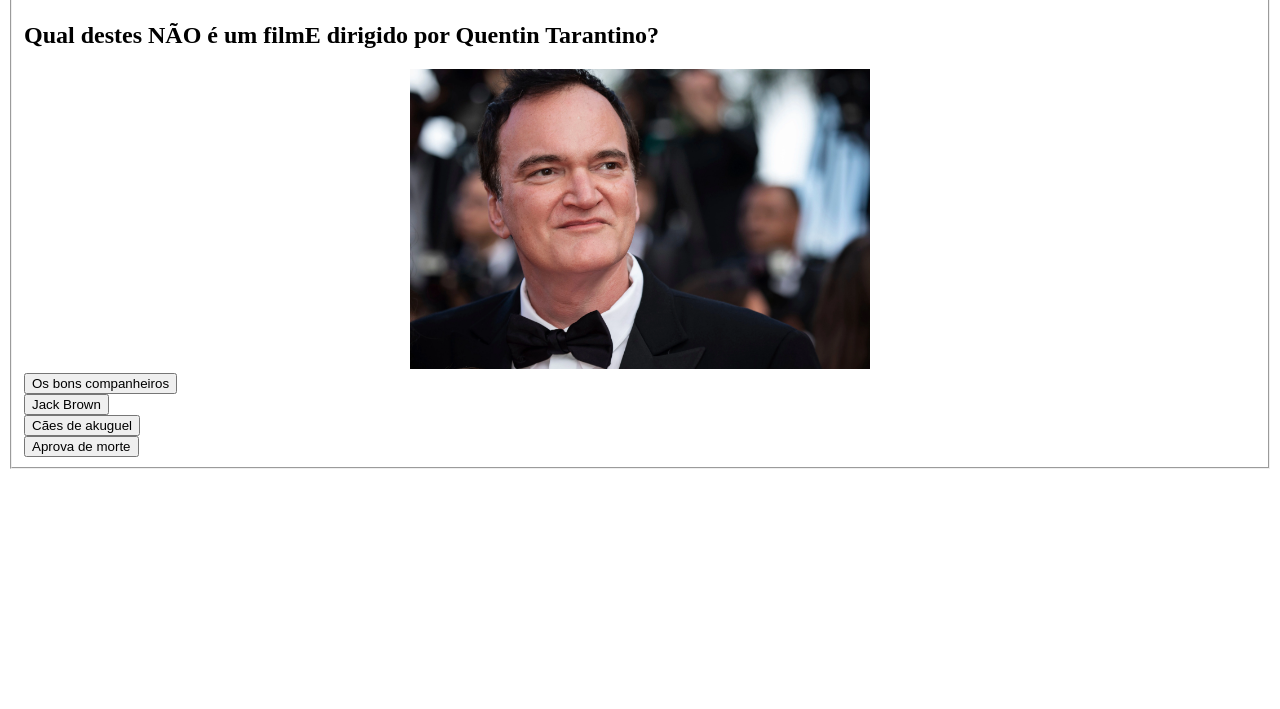
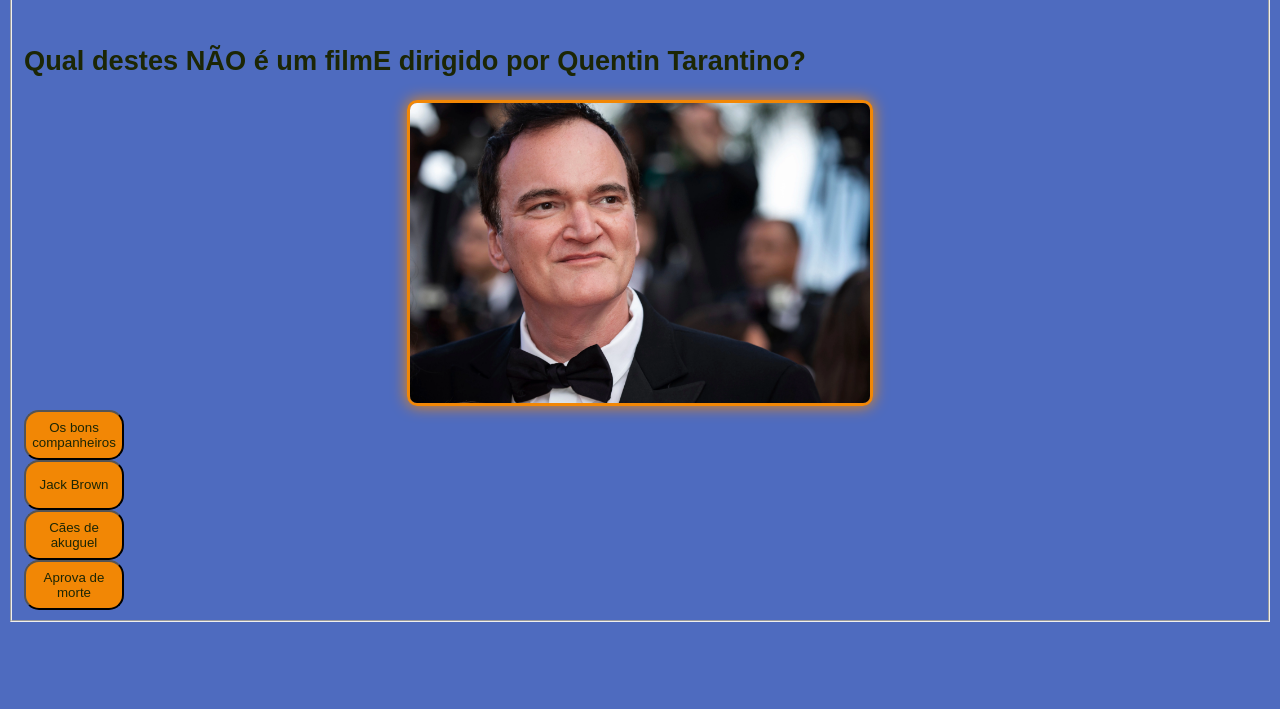
Before and after one commit to RafaelMachado914/QuizGeek, a plain HTML site: page pergunta3.html in a window 1280 px wide. Shown: the part 91-800 px from the top of the page. Drawn offline with Linux system fonts and the light colour scheme.

Commit message:
Correção de caminhos dos arquivos

```diff
--- a/pergunta3.html
+++ b/pergunta3.html
@@ -4,8 +4,8 @@
     <meta charset="UTF-8">
     <meta name="viewport" content="width=device-width, initial-scale=1.0">
     <title>PERGUNTA N°3</title>
-     <link rel="icon" type="image/png" href="/imagens/pixilart-drawing.png">
-      <link rel="stylesheet" href="/.Estilo Visual/style.css">
+     <link rel="icon" type="image/png" href="./imagens/pixilart-drawing.png">
+      <link rel="stylesheet" href="./Estilo Visual/style.css">
 
 </head>
 <body>
```
